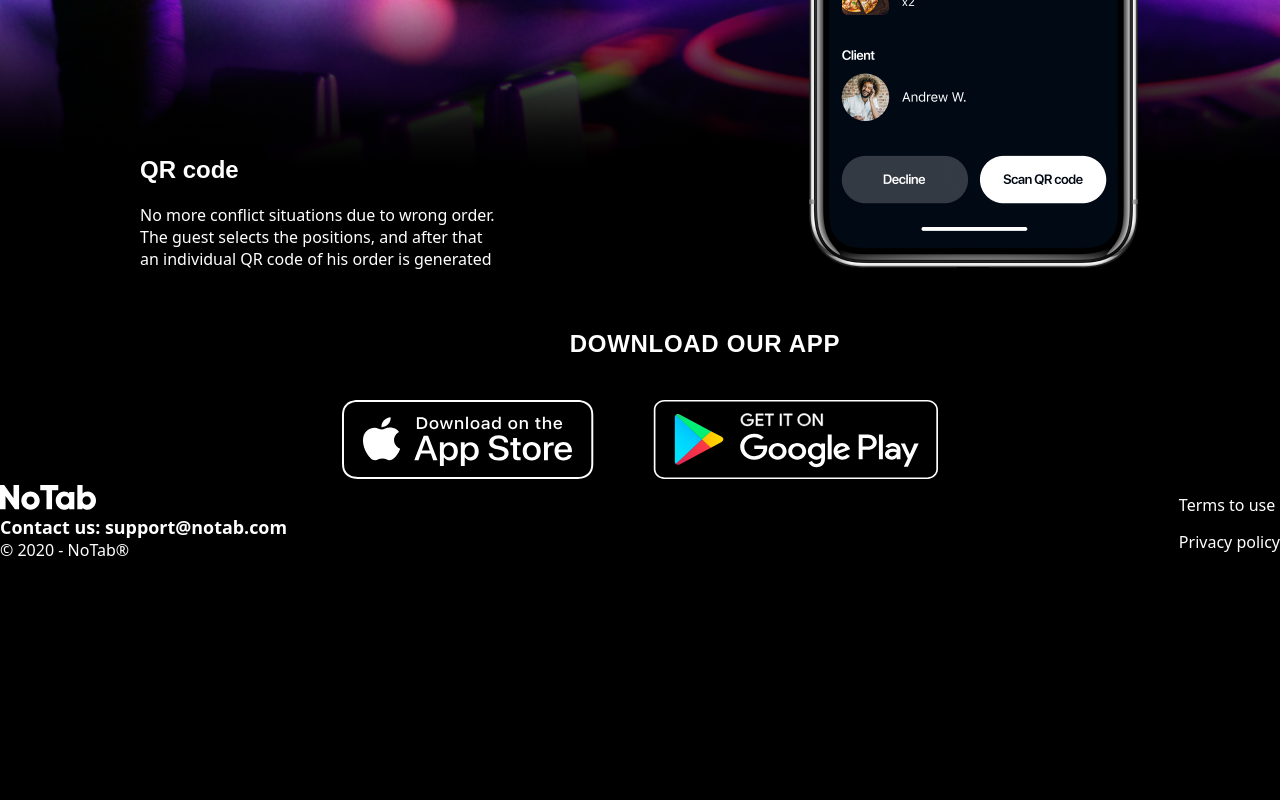
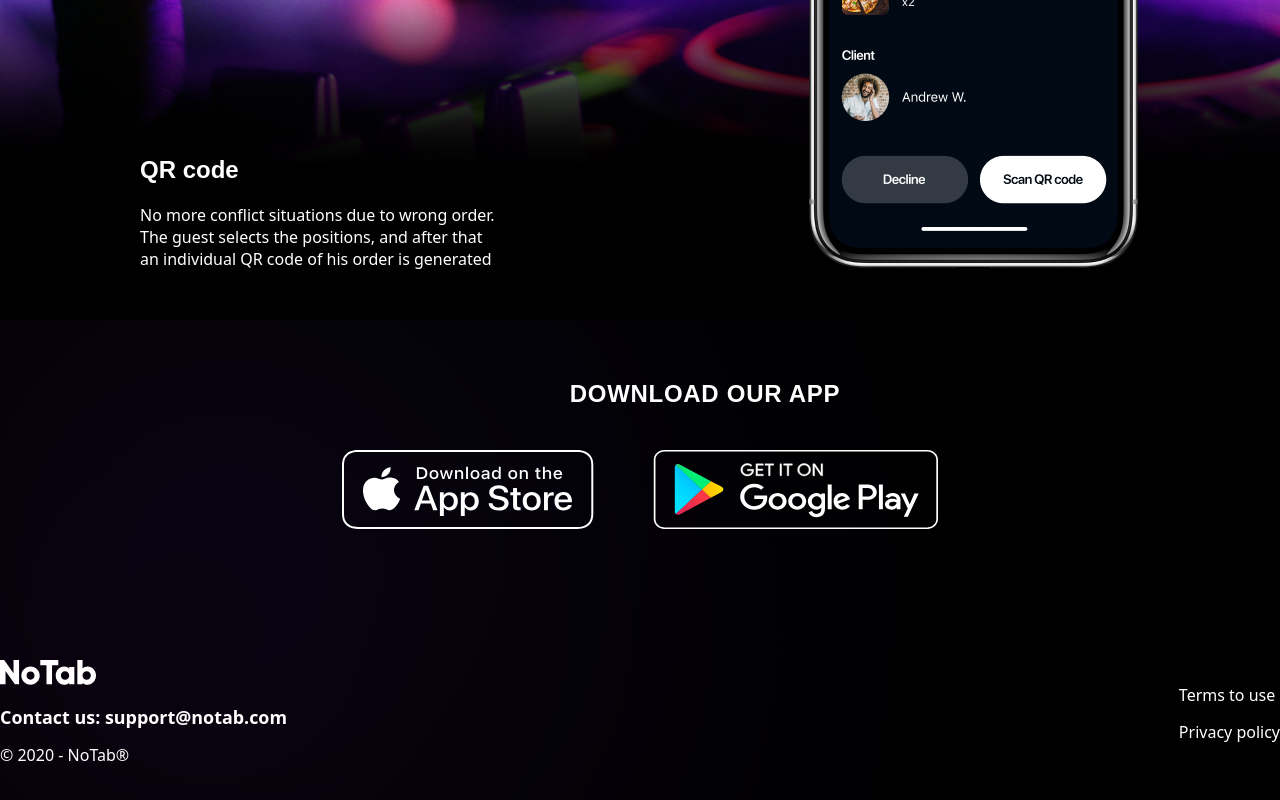
Before and after one commit to vovanstrr/NoTab, a plain HTML site: page index.html in a window 1280 px wide. Shown: the part 2513-3313 px from the top of the page. Before the commit the page ends 3074 px from the top, so only its background shows below. Drawn offline with Linux system fonts and the light colour scheme.

Commit message:
верстка footer 2

```diff
--- a/css/style.css
+++ b/css/style.css
@@ -4,7 +4,7 @@
     --third-family: "Noto Sans", sans-serif;
     --font3: "Montserrat", sans-serif;
     --font4: "Avenir", sans-serif;
-  }
+}
 
 body {
     background-color: black;
@@ -266,7 +266,7 @@
 .common {
     margin-top: 100px;
     padding: 50px 0;
-   }
+}
 
 .commom__container {
     display: flex;
@@ -301,20 +301,35 @@
     background-position: center;
 }
 
-.common-reverse .container{
+.common-reverse .container {
     flex-direction: row-reverse;
 }
 
 /* Footer */
 
 .footer {
+    padding: 50px 0;
+}
 
+.footer__container {}
+
+.footer__container::before {
+    content: "";
+    position: absolute;
+    z-index: -1;
+    width: 25.38rem;
+    height: 25.75rem;
+
+    filter: blur(250px);
+    background: linear-gradient(41deg, #f101bf 0%, #06f 100%);
+    transform: rotate(-6deg);
+    opacity: 0.3;
 }
 
 .footer__cta {
     flex-direction: column;
     gap: 32px;
-
+    margin-bottom: 125px;
 }
 
 .footer__cta .cta__text {
@@ -340,26 +355,22 @@
     align-items: center;
 }
 
-.footer__content {
+.footer__content {}
 
+.footer__logo-link {
+    display: inline-block;
+    margin-bottom: 15px;
 }
 
-.footer__logo-link {
-
-}
-
-.footer__l {
-
-}
+.footer__l {}
 
 .footer__contact {
     font-weight: 900;
     font-size: 1.12rem;
+    margin-bottom: 15px;
 }
 
-.footer__copy {
-
-}
+.footer__copy {}
 
 .footer__links {
     display: flex;
--- a/index.html
+++ b/index.html
@@ -88,7 +88,7 @@
     </main>
 
     <footer class="footer">
-        <div class="container">
+        <div class="container footer__container">
             <div class="cta footer__cta">
                 <p class="cta__text">DOWNLOAD OUR APP</p>
                 <div class="cta__links">
```
